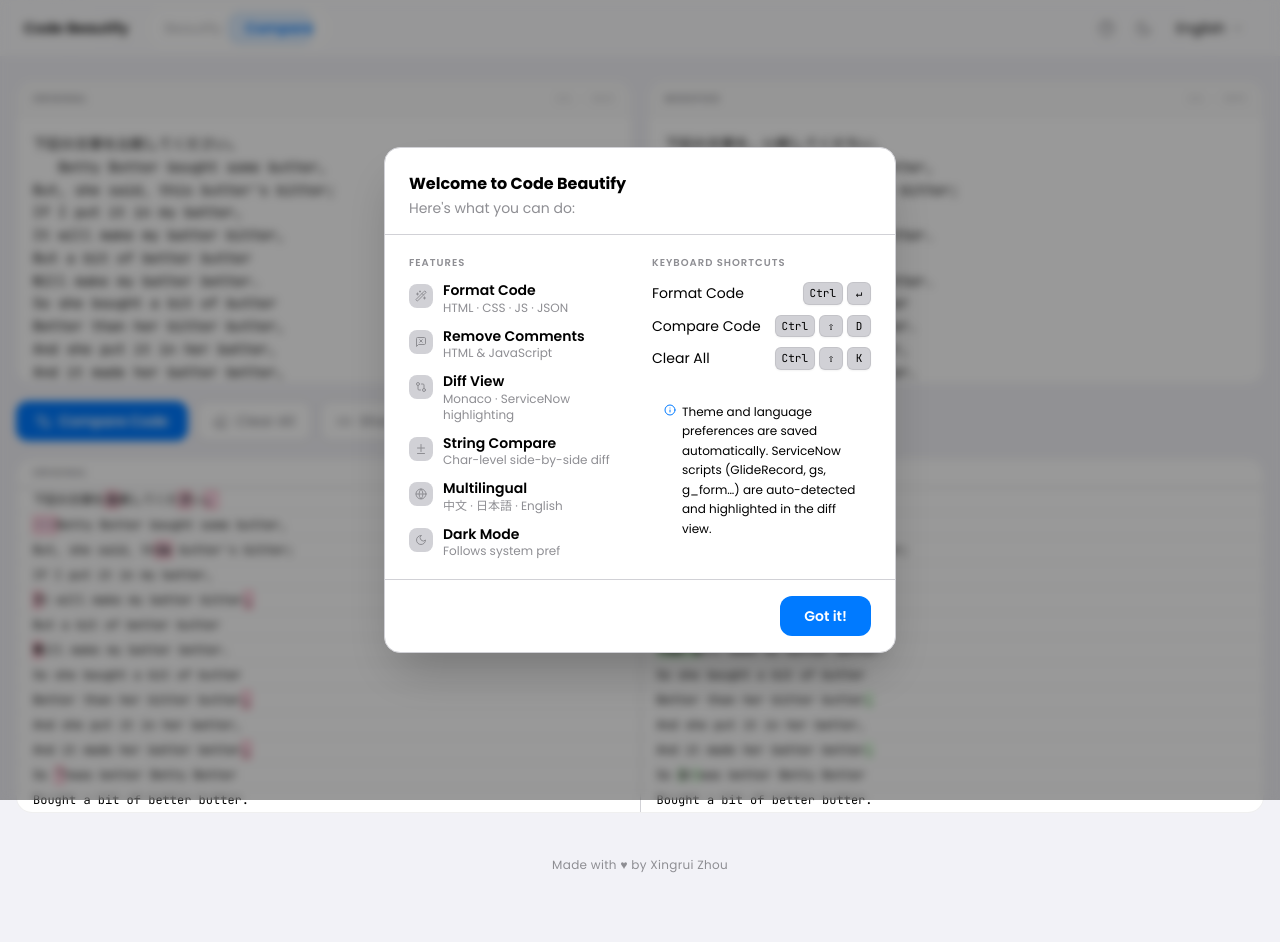
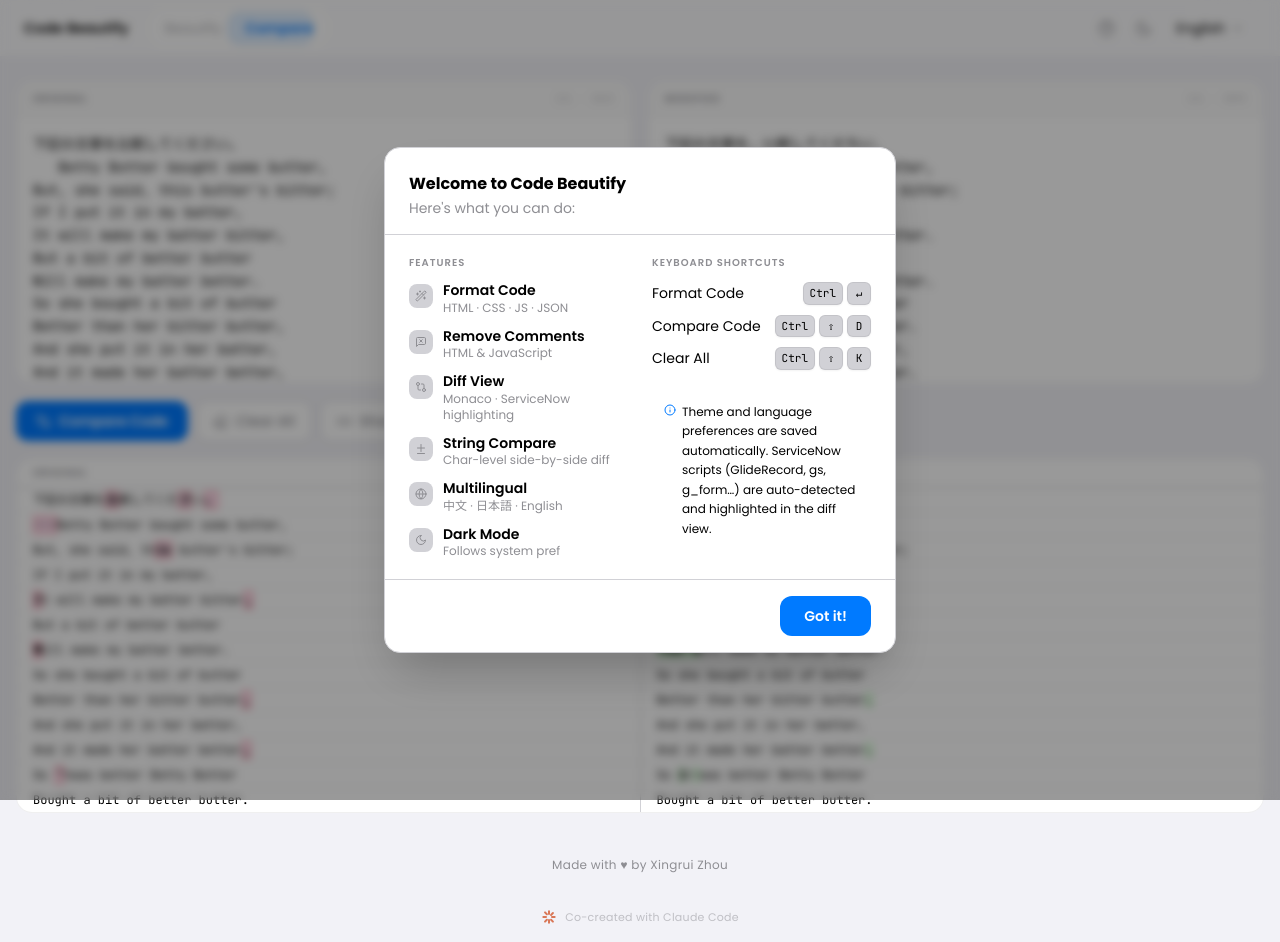
Before and after one commit to Shuuseeee/code-beautify-react, a Next.js app: page /compare in a window 1280 px wide. Before the commit the page ends 893 px from the top, so only its background shows below. Built offline with nearby package versions, Linux system fonts and the light colour scheme.

Commit message:
feat: add Claude Code co-created footer

```diff
--- a/src/components/ClientLayout.tsx
+++ b/src/components/ClientLayout.tsx
@@ -33,6 +33,15 @@
       <div className="min-h-screen flex flex-col">
         <Header theme={theme} onToggleTheme={toggleTheme} onHelp={() => setHelpOpen(true)} />
         {children}
+        <footer className="flex justify-center items-center gap-2 py-4 select-none">
+          {/* Anthropic / Claude asterisk logo */}
+          <svg width="16" height="16" viewBox="0 0 24 24" fill="#D97757" xmlns="http://www.w3.org/2000/svg" aria-hidden="true">
+            <path d="M12 2a1.5 1.5 0 0 1 1.5 1.5v4a1.5 1.5 0 0 1-3 0v-4A1.5 1.5 0 0 1 12 2Zm0 13a1.5 1.5 0 0 1 1.5 1.5v4a1.5 1.5 0 0 1-3 0v-4A1.5 1.5 0 0 1 12 15Zm10-3a1.5 1.5 0 0 1-1.5 1.5h-4a1.5 1.5 0 0 1 0-3h4A1.5 1.5 0 0 1 22 12ZM9 12a1.5 1.5 0 0 1-1.5 1.5h-4a1.5 1.5 0 0 1 0-3h4A1.5 1.5 0 0 1 9 12Zm9.95-6.95a1.5 1.5 0 0 1 0 2.12l-2.83 2.83a1.5 1.5 0 0 1-2.12-2.12l2.83-2.83a1.5 1.5 0 0 1 2.12 0ZM9.9 15.05a1.5 1.5 0 0 1 0 2.12l-2.83 2.83a1.5 1.5 0 0 1-2.12-2.12l2.83-2.83a1.5 1.5 0 0 1 2.12 0Zm9.07 4.9a1.5 1.5 0 0 1-2.12 0l-2.83-2.83a1.5 1.5 0 0 1 2.12-2.12l2.83 2.83a1.5 1.5 0 0 1 0 2.12ZM9.9 8.95a1.5 1.5 0 0 1-2.12 0L4.95 6.12a1.5 1.5 0 0 1 2.12-2.12L9.9 6.83a1.5 1.5 0 0 1 0 2.12Z"/>
+          </svg>
+          <span className="text-[11px] text-anthro-mid/50 font-heading tracking-wide">
+            Co-created with Claude Code
+          </span>
+        </footer>
       </div>
     </>
   );
```
